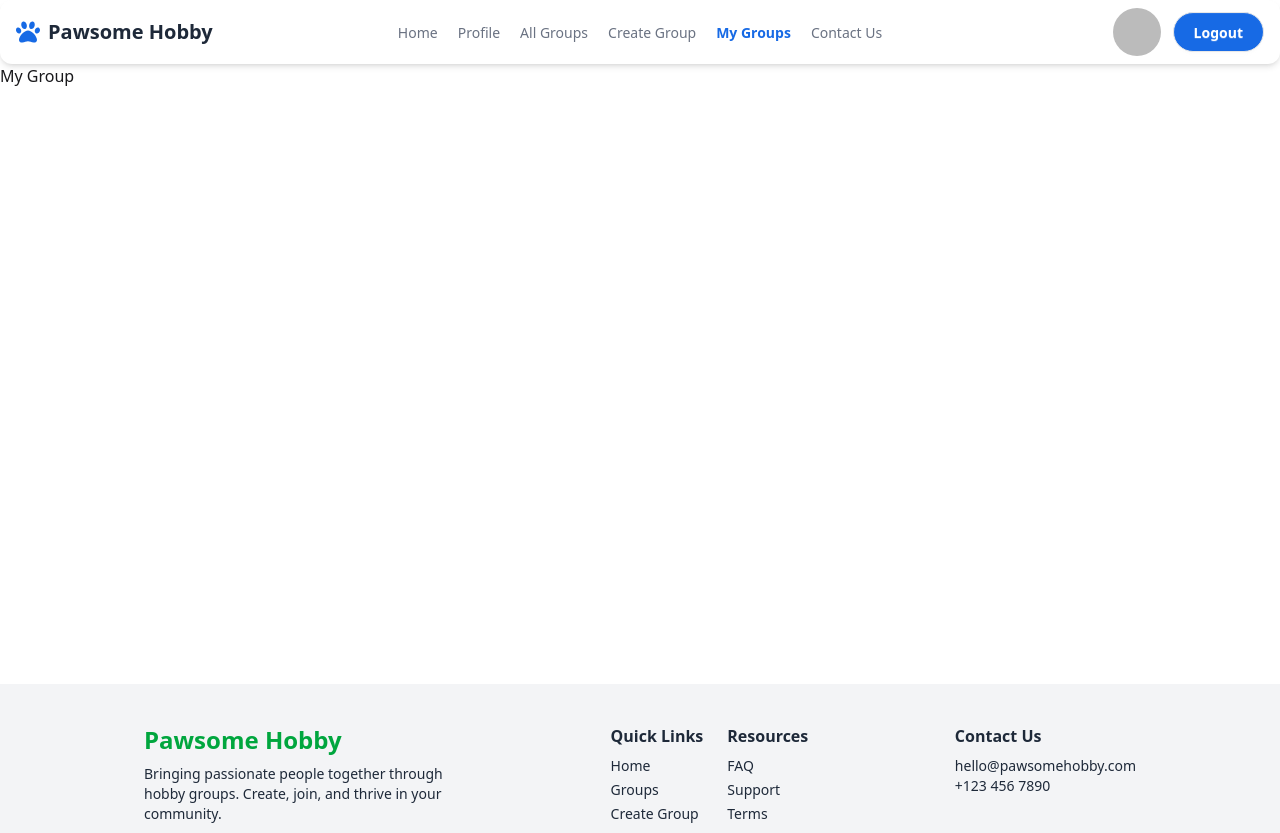
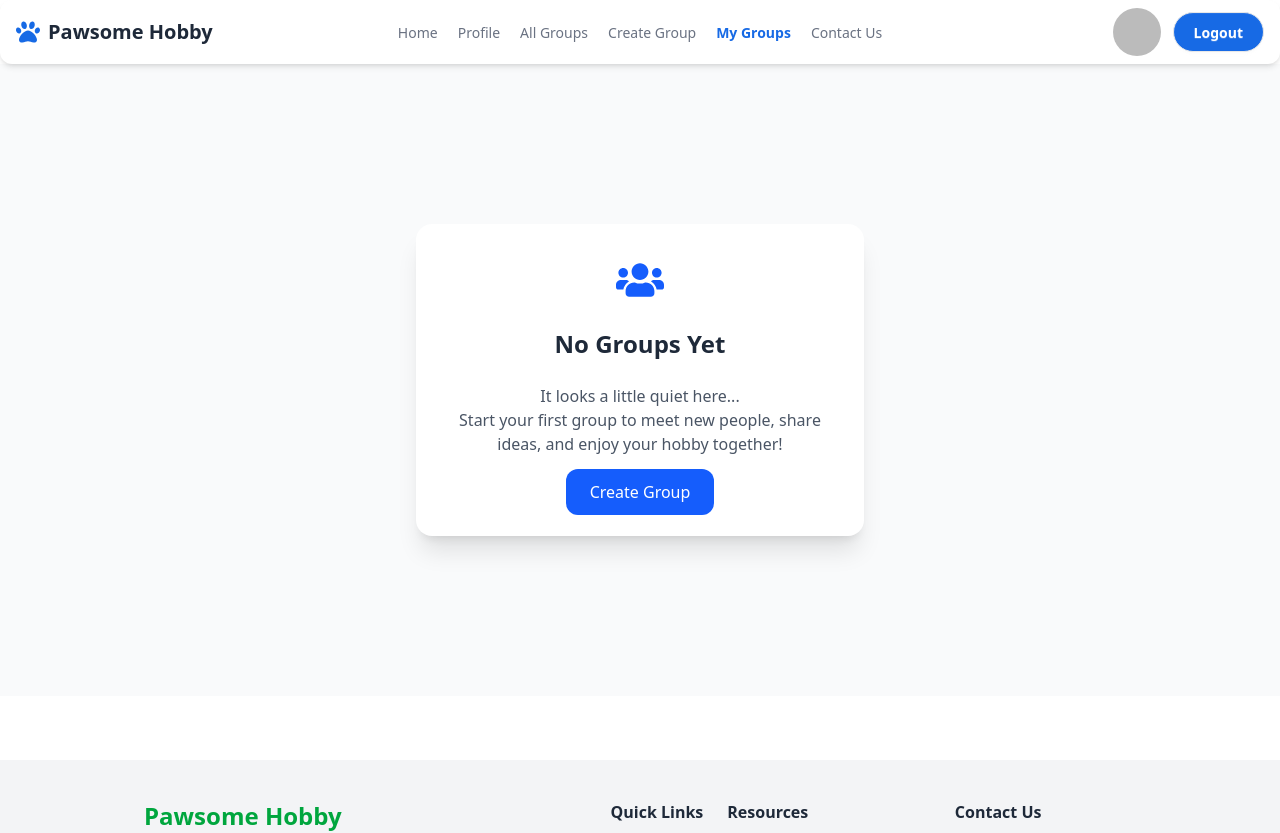
Before and after one commit to faysalahmed915/pawsome-hobby-client, a React (Vite) app: page /MyGroup in a window 1280 px wide. Shown: the top 833 px of the page. Built offline with nearby package versions, Linux system fonts and the light colour scheme; no server answers; sample sign-in values are in the browser's storage.

Commit message:
No group Notice is added.

```diff
--- a/src/Pages/Home.jsx
+++ b/src/Pages/Home.jsx
@@ -12,6 +12,9 @@ const Home = () => {
 
 
     return (<>
+
+
+
 
 
         <div className="p-6 max-w-7xl mx-auto">
--- /dev/null
+++ b/src/Pages/MyGroups.jsx
@@ -0,0 +1,12 @@
+import React from 'react';
+import NoGroup from '../components/Group/NoGroup';
+
+const MyGroups = () => {
+    return (
+        <div>
+            <NoGroup></NoGroup>
+        </div>
+    );
+};
+
+export default MyGroups;
--- a/src/Router/Router.jsx
+++ b/src/Router/Router.jsx
@@ -11,6 +11,7 @@ import Profile from "../Pages/Profile";
 import GroupDetails from "../components/Group/GroupDetails";
 import UpdateGroup from "../components/Group/UpdateGroup";
 import AllGroups from "../Pages/AllGroups";
+import MyGroups from "../Pages/MyGroups";
 
 export const router = createBrowserRouter([
     {
@@ -56,7 +57,9 @@ export const router = createBrowserRouter([
             },
             {
                 path: "/MyGroup",
-                element: <PrivateRout><h1>My Group</h1></PrivateRout>,
+                element: <PrivateRout>
+                    <MyGroups></MyGroups>
+                </PrivateRout>,
             },
             {
                 path: "/group/:_id",
--- /dev/null
+++ b/src/components/Group/NoGroup.jsx
@@ -0,0 +1,25 @@
+import React from 'react';
+import { FaUsers } from "react-icons/fa";
+import { Link } from 'react-router';
+const NoGroup = () => {
+    return (
+        <div className="flex items-center justify-center py-40 bg-gray-50 px-4">
+            <div className="bg-white shadow-xl rounded-2xl p-8 max-w-md w-full text-center space-y-6">
+                <div className="flex justify-center text-blue-600 text-5xl">
+                    <FaUsers />
+                </div>
+                <h2 className="text-2xl font-semibold text-gray-800">
+                    No Groups Yet
+                </h2>
+                <p className="text-gray-600">
+                    It looks a little quiet here... <br /> Start your first group to meet new people, share ideas, and enjoy your hobby together!
+                </p>
+                <Link to={'/createGroup'} className="bg-blue-600 hover:bg-blue-700 text-white font-medium py-3 px-6 rounded-xl transition duration-300 w-full">
+                    Create Group
+                </Link>
+            </div>
+        </div>
+    );
+};
+
+export default NoGroup;
```
